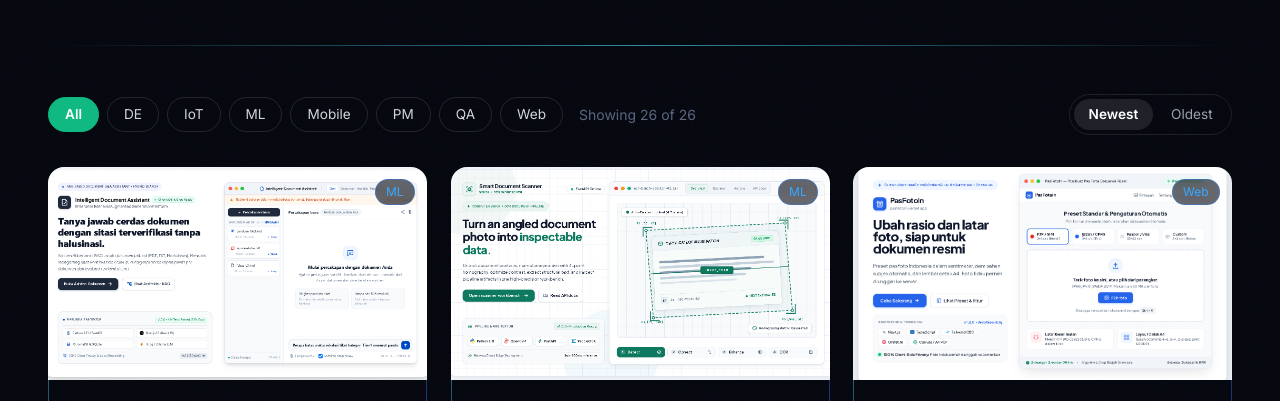
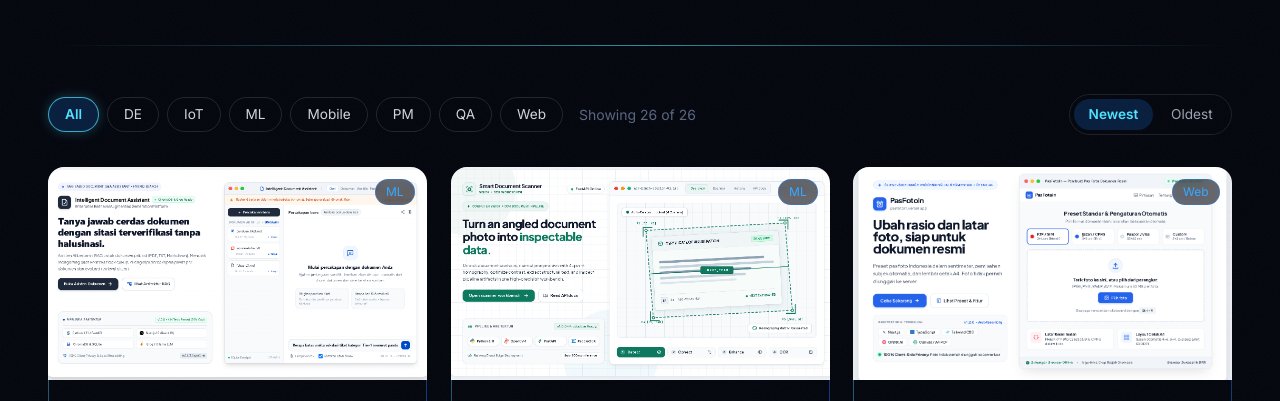
Before and after one commit to ItsmeAldy17/LatestPortfolioWebsite, an Astro site: page /all-projects in a window 1280 px wide. Shown: the part 364-765 px from the top of the page. Built offline with nearby package versions, Linux system fonts and the light colour scheme; Astro itself is replaced by a stand-in of ours.

Commit message:
fix(ui): match sorter pills to neon cyan theme

```diff
--- a/src/pages/all-projects.astro
+++ b/src/pages/all-projects.astro
@@ -77,10 +77,10 @@ const schema = [
   </div>
   <style>
     .filter-pill { border-radius: 9999px; border: 1px solid rgba(255,255,255,.12); padding: .4rem 1rem; font-size: .85rem; color: #d1d5db; transition: all .2s; }
-    .filter-pill:hover { border-color: rgba(52,211,153,.6); color: #6ee7b7; }
-    .filter-pill.is-active { background: #10b981; border-color: #10b981; color: #fff; font-weight: 600; }
+    .filter-pill:hover { border-color: rgba(79,227,255,.6); color: #4fe3ff; }
+    .filter-pill.is-active { background: rgba(30,128,255,.2); border-color: rgba(79,227,255,.7); color: #4fe3ff; font-weight: 600; box-shadow: 0 0 12px rgba(79,227,255,.25); }
     .sort-btn { border-radius: 9999px; padding: .35rem .9rem; font-size: .85rem; color: #9ca3af; }
-    .sort-btn.is-active { background: rgba(255,255,255,.1); color: #fff; font-weight: 600; }
+    .sort-btn.is-active { background: rgba(30,128,255,.2); color: #4fe3ff; font-weight: 600; }
   </style>
   <script>
     const grid = document.getElementById('project-grid');
```
